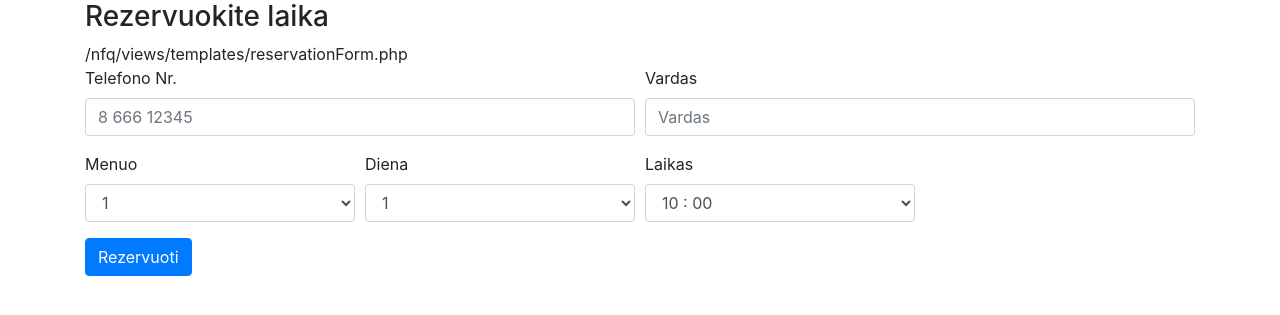
After one commit to daliusbu/kirpykla, a PHP site: page /nfq/views/templates/reservationForm.php in a window 1280 px wide. The commit adds this page. Shown: the top 315 px of the page. Run offline with PHP 8.4, Linux system fonts and the light colour scheme; the template is opened without the code that fills it, so the values that code supplies are empty; some libraries are stand-ins or nearby versions.

Commit message:
reservation page started

```diff
--- a/views/staffView.php
+++ b/views/StaffView.php
@@ -25,7 +25,7 @@ class StaffView
 
 
 
-    public function listAll($arr)
+    public function listAll($customers)
     {
 
         require 'templates/CustomerList.php';
--- /dev/null
+++ b/views/templates/reservationForm.php
@@ -0,0 +1,86 @@
+<!doctype html>
+<html lang="en">
+<head>
+    <!-- Required meta tags -->
+    <meta charset="utf-8">
+    <meta name="viewport" content="width=device-width, initial-scale=1, shrink-to-fit=no">
+
+    <!-- Bootstrap CSS -->
+    <link rel="stylesheet" href="https://maxcdn.bootstrapcdn.com/bootstrap/4.0.0/css/bootstrap.min.css" integrity="sha384-Gn5384xqQ1aoWXA+058RXPxPg6fy4IWvTNh0E263XmFcJlSAwiGgFAW/dAiS6JXm" crossorigin="anonymous">
+
+    <title>Reservation form</title>
+</head>
+<body>
+<div class="container">
+<h3>Rezervuokite laika</h3>
+
+<?php
+    if(!isset($_POST['submit']))
+    {
+        echo $_SERVER['PHP_SELF'];
+//        $name = $_POST['name'];
+//        echo "User Has submitted the form and entered this name : <b> $name </b>";
+//        echo "<br>You can use the following form again to enter a new name.";
+    }
+?>
+
+
+
+    <form action="<?php echo $_SERVER['PHP_SELF']; ?>" method="post">
+
+    <div class="form-row" >
+        <div class="form-group col-md-6">
+            <label for="exampleFormControlInput1">Telefono Nr.</label>
+            <input type="tel" class="form-control" id="exampleFormControlInput1" placeholder="8 666 12345">
+        </div>
+        <div class="form-group col-md-6">
+            <label for="exampleFormControlInput1">Vardas</label>
+            <input type="text" class="form-control" id="exampleFormControlInput1" placeholder="Vardas">
+        </div>
+    </div>
+
+    <div class="form-row">
+        <div class="form-group col-md-3">
+            <label for="month">Menuo</label>
+            <select class="form-control" id="month">
+                <?php for ($i = 1; $i<13; $i++){
+                    echo "<option>$i</option>";
+                } ?>
+            </select>
+        </div>
+
+        <div class="form-group col-md-3">
+            <label for="day">Diena</label>
+            <select class="form-control" id="day">
+                <?php for ($i = 1; $i<32; $i++){
+                    echo "<option>$i</option>";
+                } ?>
+            </select>
+        </div>
+
+        <div class="form-group col-md-3">
+            <label for="time">Laikas</label>
+            <select class="form-control" id="time">
+                <?php for ($i = 10; $i<20; $i++){
+                    for ($j= 0; $j<60; $j+=15){
+                        if (!in_array([$i, $j], $timesOcupied)){
+                            $min = sprintf("%02d", $j);
+                            echo ("<option value='$i,$j'>$i : $min</option>");
+                        }
+                    }
+                } ?>
+            </select>
+        </div>
+    </div>
+    <button type="submit" class="btn btn-primary" value="submit">Rezervuoti</button>
+
+</form>
+
+</div>
+<!-- Optional JavaScript -->
+<!-- jQuery first, then Popper.js, then Bootstrap JS -->
+<script src="https://code.jquery.com/jquery-3.2.1.slim.min.js" integrity="sha384-KJ3o2DKtIkvYIK3UENzmM7KCkRr/rE9/Qpg6aAZGJwFDMVNA/GpGFF93hXpG5KkN" crossorigin="anonymous"></script>
+<script src="https://cdnjs.cloudflare.com/ajax/libs/popper.js/1.12.9/umd/popper.min.js" integrity="sha384-ApNbgh9B+Y1QKtv3Rn7W3mgPxhU9K/ScQsAP7hUibX39j7fakFPskvXusvfa0b4Q" crossorigin="anonymous"></script>
+<script src="https://maxcdn.bootstrapcdn.com/bootstrap/4.0.0/js/bootstrap.min.js" integrity="sha384-JZR6Spejh4U02d8jOt6vLEHfe/JQGiRRSQQxSfFWpi1MquVdAyjUar5+76PVCmYl" crossorigin="anonymous"></script>
+</body>
+</html>
```
Also changed, not shown: controllers/ReservationController.php (added, +42 -0 lines), index.php (+4 -9 lines), models/DatabaseHelpers.php (+13 -0 lines), models/ReservationModel.php (added, +19 -0 lines), views/ReservationView.php (added, +26 -0 lines), views/templates/CustomerList.php (+7 -3 lines), controllers/IndexController.php (renamed from controllers/indexController.php), controllers/StaffController.php (renamed from controllers/staffController.php), models/IndexModel.php (renamed from models/indexModel.php), models/StaffModel.php (renamed from models/staffModel.php), views/IndexView.php (renamed from views/indexView.php).
